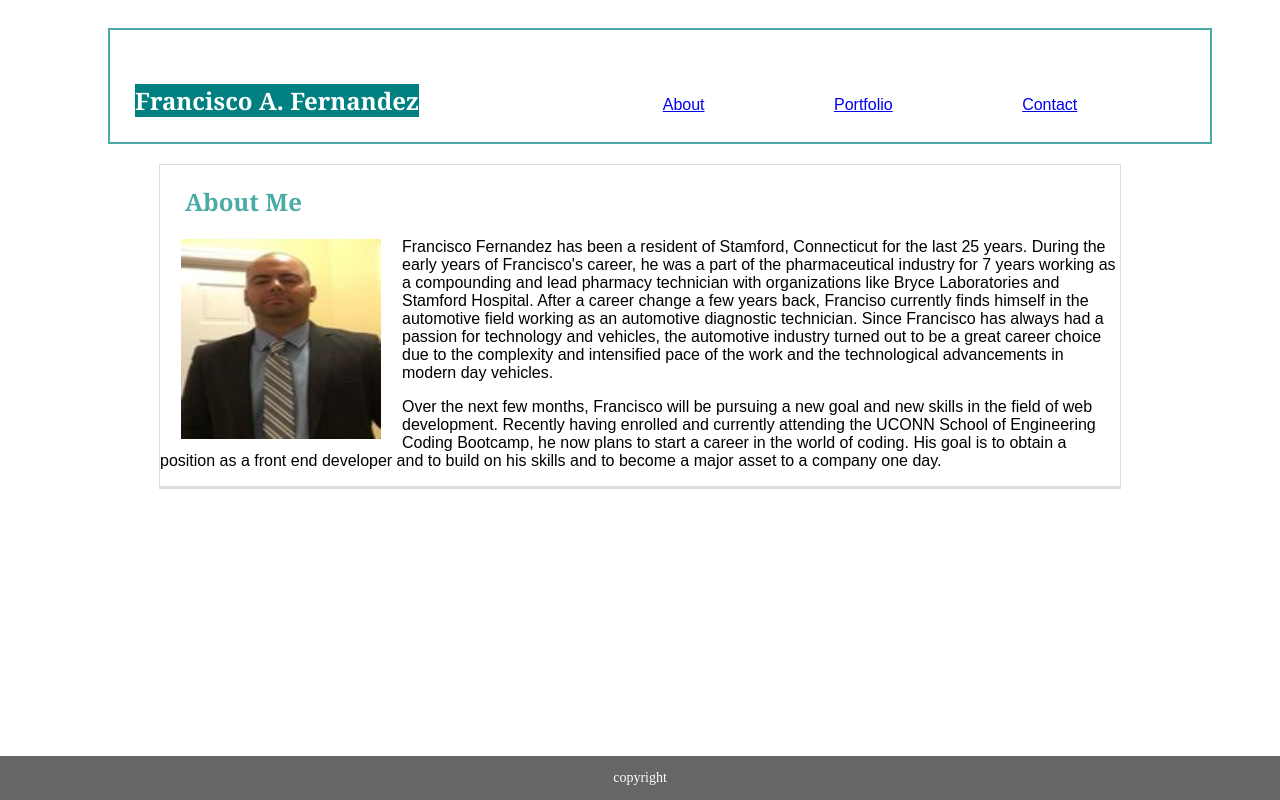
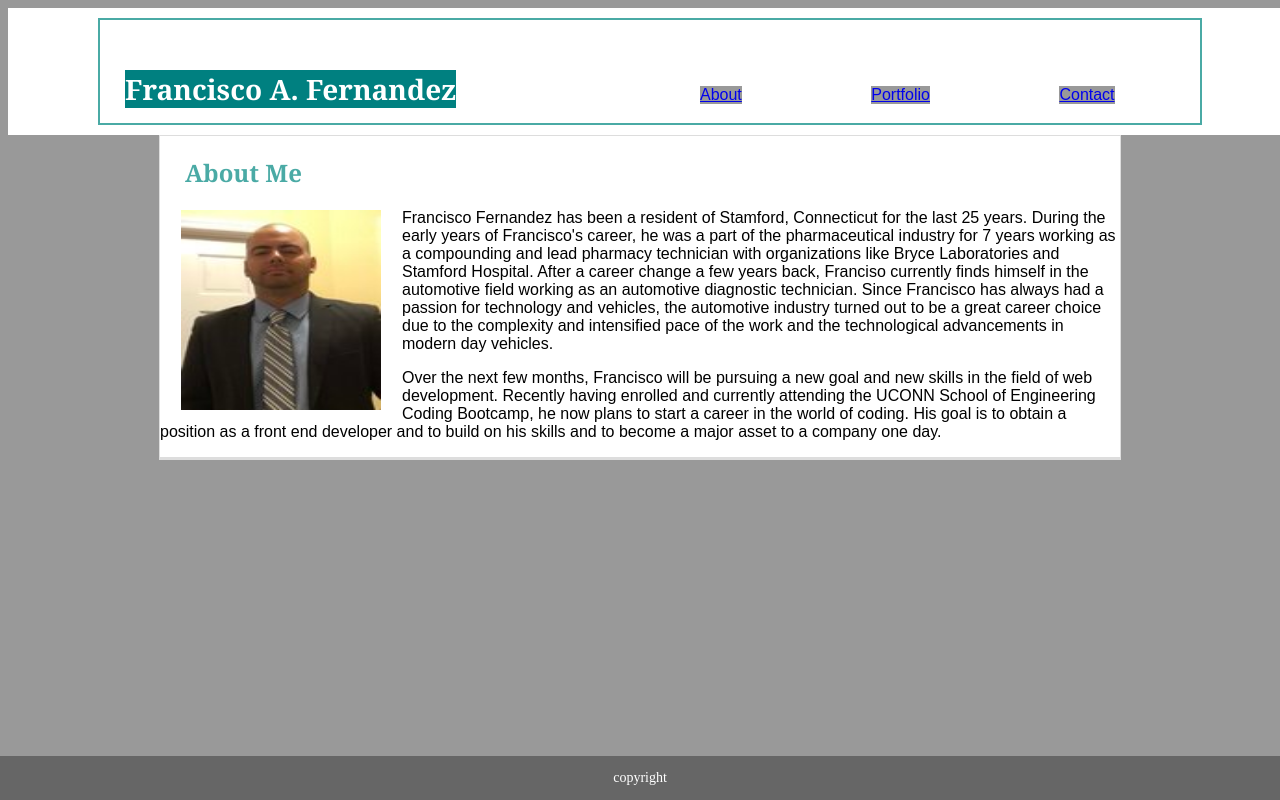
Before and after one commit to ffernandez111/ffernandez111.github.io, a plain HTML site: page index.html in a window 1280 px wide. Shown: the top 800 px of the page. Drawn offline with Linux system fonts and the light colour scheme.

Commit message:
added hover to links and background color to body

```diff
--- a/assets/css/my-portfolio-stylesheet.css
+++ b/assets/css/my-portfolio-stylesheet.css
@@ -1,14 +1,18 @@
 header {
     margin-left: 0;
-    margin-top: 5px;
+    margin-top: 0px;
     background-color: #ffffff;
     width: 100%;
-    padding: 20px;
+    padding: 10px;
     position: relative;
     border-width: 2px;
     border-color: #cccccc;
 
 }
+
+body{
+    background-color:#999;
+ }
 
 .container {
     width: 1100px;
@@ -21,15 +25,16 @@ header {
 .my-name {
     font-family: Georgia, "Times New Roman", Times, serif;
     display: inline-block;
+    font-size: 175%;
     background-color: teal;
     color: white;
     margin-top: 25px;
-    margin-bottom: 25px;
+    margin-bottom: 15px;
     margin-left: 25px;
 }
 
 .links {
-     position: relative;;
+     position: relative;
      top:0;
      right:0;
      margin-top: 25px;
@@ -40,9 +45,17 @@ header {
 
 }
 
+nav ul li {
+    background-color:#999;
+    font-family: Arial, Helvetica Neue, Helvetica, sans-serif;
+ }
+
+ nav ul li:hover {
+    background-color: white;
+    }
+
 .about-me {
     width: 960px;
-
     margin: 0 auto;
     border: 1px solid #dddddd;
     background-color: #ffffff;
--- a/index.html
+++ b/index.html
@@ -11,14 +11,14 @@
 
 </head>
 
-<body>
+<body class="body">
 
     <!-- Site Header -->
     <header id="header">
 
     <div class="container">
 
-    <section class="myinfo">
+    <section>
 
             <h1 class="my-name">Francisco A. Fernandez</h1>
 
```
